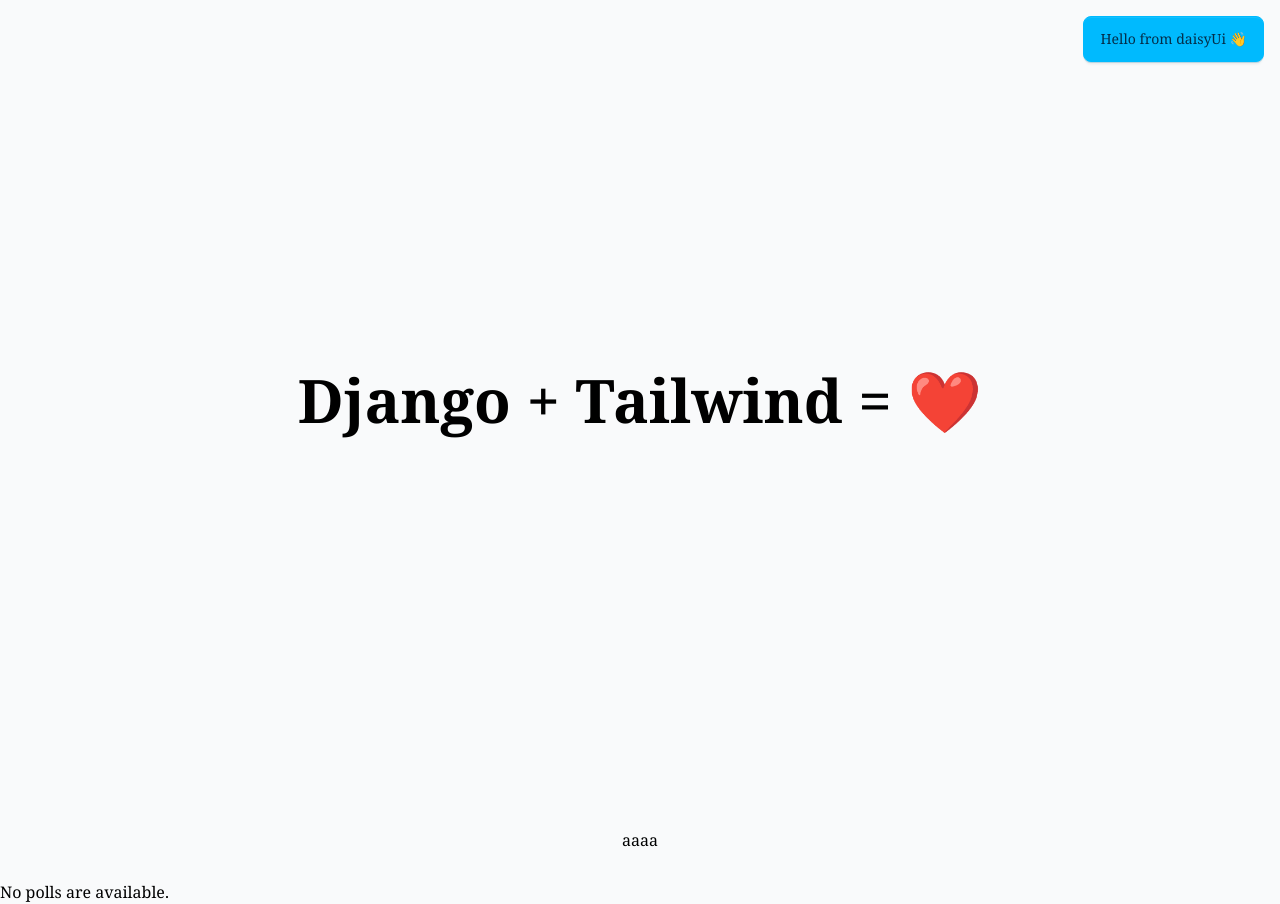
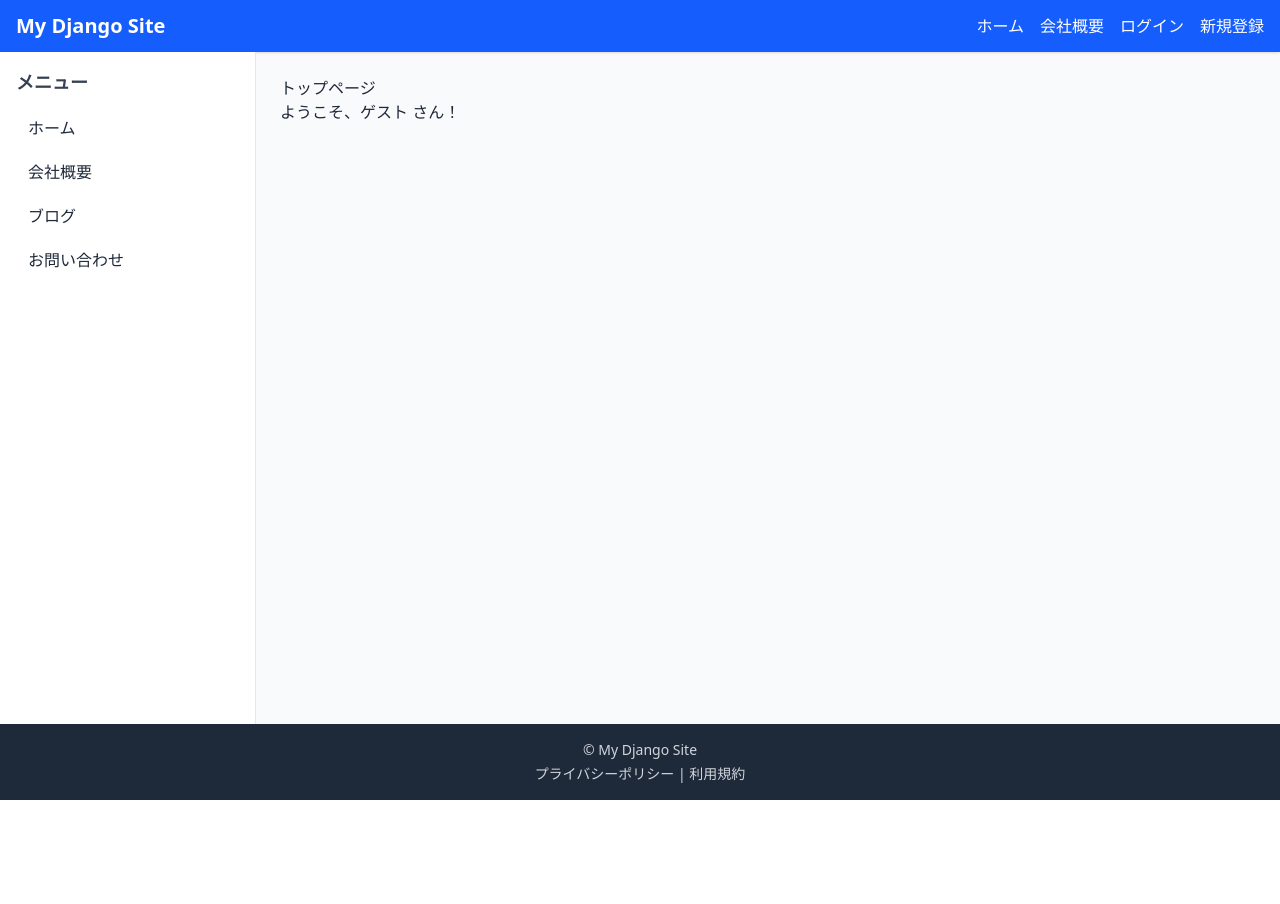
Before and after one commit to RyoSakon001/django_sample, a Django app: page /polls/ in a window 1280 px wide. After the commit the page ends 800 px from the top, so only its background shows below. Run offline with Django 4.2, Linux system fonts and the light colour scheme; data that the repository does not hold is empty; style sheets or scripts are compiled from the project's sources; some libraries are stand-ins or nearby versions.

Commit message:
tailwindを使った雛形を作成

```diff
--- /dev/null
+++ b/app/polls/templates/polls/includes/base.html
@@ -0,0 +1,33 @@
+<!DOCTYPE html>
+<html lang="ja">
+<head>
+    <meta charset="UTF-8">
+    <title>{% block title %}サイトタイトル{% endblock %}</title>
+    {% load static %}
+    {% load static tailwind_tags %}
+    {% tailwind_css %}
+</head>
+<body class="bg-gray-50 text-gray-800 flex flex-col min-h-screen">
+
+    <!-- 共通ヘッダー -->
+    {% include "polls/includes/header.html" %}
+
+    <!-- コンテンツ領域 -->
+    <div class="flex flex-1">
+        <!-- サイドバー -->
+        <aside class="w-64 bg-white border-r border-gray-200 p-4 hidden md:block">
+            {% include "polls/includes/sidebar.html" %}
+        </aside>
+
+        <!-- メインコンテンツ -->
+        <main class="flex-1 p-6">
+            {% block content %}
+            {% endblock %}
+        </main>
+    </div>
+
+    <!-- 共通フッター -->
+    {% include "polls/includes/footer.html" %}
+
+</body>
+</html>
--- /dev/null
+++ b/app/polls/templates/polls/includes/footer.html
@@ -0,0 +1,9 @@
+<footer class="bg-gray-800 text-gray-300 text-sm py-4 mt-auto">
+    <div class="container mx-auto text-center space-y-1">
+        <p>&copy; {{ now|date:"Y" }} My Django Site</p>
+        <p>
+            <a href="#" class="hover:text-white">プライバシーポリシー</a> |
+            <a href="#" class="hover:text-white">利用規約</a>
+        </p>
+    </div>
+</footer>
--- /dev/null
+++ b/app/polls/templates/polls/includes/header.html
@@ -0,0 +1,19 @@
+<header class="bg-blue-600 text-white shadow">
+    <div class="container mx-auto flex justify-between items-center px-4 py-3">
+        <h1 class="text-xl font-bold">My Django Site</h1>
+        <nav>
+            <ul class="flex space-x-4">
+                <li><a href="{% url 'polls:index' %}" class="hover:text-blue-200">ホーム</a></li>
+                <li><a href="#" class="hover:text-blue-200">会社概要</a></li>
+
+                {% if user.is_authenticated %}
+                    <li><a href="#" class="hover:text-blue-200">ログアウト</a></li>
+                    <li><span class="text-sm text-blue-100">{{ user.username }} さん</span></li>
+                {% else %}
+                    <li><a href="#" class="hover:text-blue-200">ログイン</a></li>
+                    <li><a href="#" class="hover:text-blue-200">新規登録</a></li>
+                {% endif %}
+            </ul>
+        </nav>
+    </div>
+</header>
--- /dev/null
+++ b/app/polls/templates/polls/includes/sidebar.html
@@ -0,0 +1,9 @@
+<nav class="space-y-2">
+    <h3 class="text-lg font-semibold text-gray-700 mb-3">メニュー</h3>
+    <ul class="space-y-1">
+        <li><a href="{% url 'polls:index' %}" class="block px-3 py-2 rounded hover:bg-blue-50 hover:text-blue-600">ホーム</a></li>
+        <li><a href="#" class="block px-3 py-2 rounded hover:bg-blue-50 hover:text-blue-600">会社概要</a></li>
+        <li><a href="#" class="block px-3 py-2 rounded hover:bg-blue-50 hover:text-blue-600">ブログ</a></li>
+        <li><a href="#" class="block px-3 py-2 rounded hover:bg-blue-50 hover:text-blue-600">お問い合わせ</a></li>
+    </ul>
+</nav>
--- a/app/polls/templates/polls/index.html
+++ b/app/polls/templates/polls/index.html
@@ -1,36 +1,8 @@
-{% load static %}
-{% load static tailwind_tags %}
+{% extends "polls/includes/base.html" %}
 
-<!DOCTYPE html>
-<html lang="en">
-<head>
-    <title>Django Tailwind</title>
-    <meta charset="UTF-8">
-    <meta name="viewport" content="width=device-width, initial-scale=1.0">
-    <meta http-equiv="X-UA-Compatible" content="ie=edge">
-    {% tailwind_css %}
-</head>
+{% block title %}ホーム{% endblock %}
 
-<body class="bg-gray-50 text-black font-serif leading-normal tracking-normal">
-    <div class="toast toast-top toast-end">
-        <div class="alert alert-info">
-            <span>Hello from daisyUi 👋</span>
-        </div>
-    </div>
-    <div class="container mx-auto">
-        <section class="flex items-center justify-center h-screen">
-            <h1 class="text-6xl font-bold">Django + Tailwind = ❤️</h1>
-        </section>
-    </div>
-    <h1 class="flex flex-col items-center p-7 rounded-2xl text-red">aaaa</h1>
-    {% if latest_question_list %}
-        <ul class="text-blue-500">
-        {% for question in latest_question_list %}
-            <li><a href="{% url 'polls:detail' question.id %}">{{ question.question_text }}</a></li>
-        {% endfor %}
-        </ul>
-    {% else %}
-        <p>No polls are available.</p>
-    {% endif %}
-</body>
-</html>
+{% block content %}
+<h2>トップページ</h2>
+<p>ようこそ、{{ user.username|default:"ゲスト" }} さん！</p>
+{% endblock %}
```
